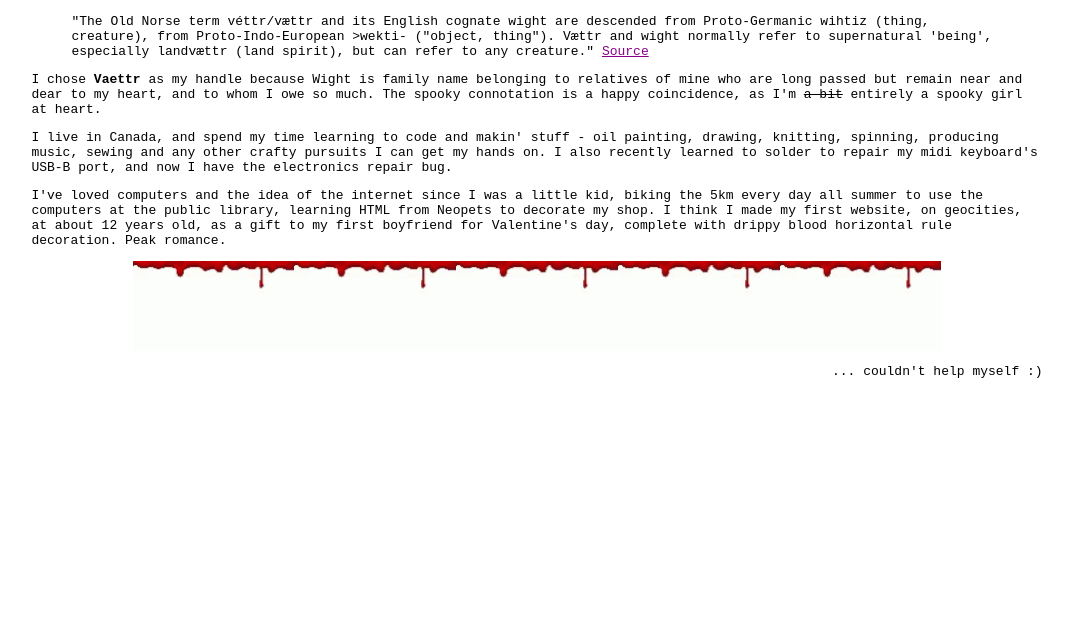
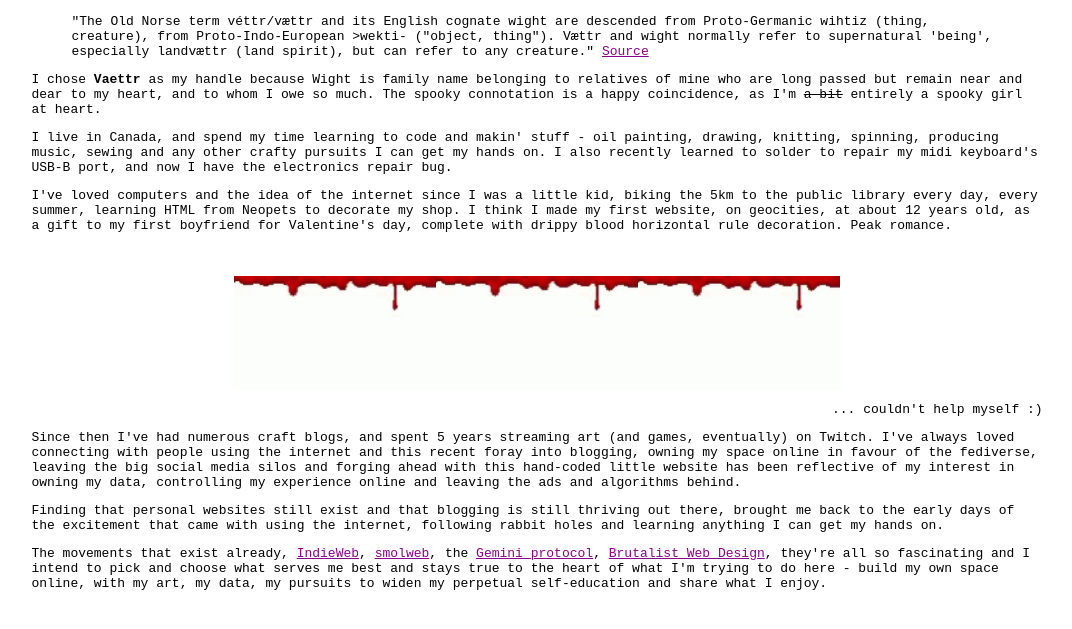
Before and after one commit to kvaettr/blog, an Eleventy site: page src/pages/about.md in a window 1280 px wide. Shown: the part 409-1038 px from the top of the page, without its empty margins (103-1175 px from the left). Before the commit the page ends 829 px from the top, so only its background shows below. Built offline with nearby package versions, Linux system fonts and the light colour scheme; Eleventy itself is replaced by a stand-in of ours; files that its build step writes are made by us from their sources.

Commit message:
Add content to about page

```diff
--- a/src/pages/about.md
+++ b/src/pages/about.md
@@ -17,9 +17,17 @@ I chose **Vaettr** as my handle because Wight is family name belonging to relati
 I live in Canada, and spend my time learning to code and makin' stuff - oil painting, drawing, knitting, spinning, producing music, sewing and any other crafty pursuits I can get my hands on. I also recently learned to solder to repair my midi keyboard's USB-B port, and now I have the electronics repair bug.
 
 
-I've loved computers and the idea of the internet since I was a little kid, biking the 5km every day all summer to use the computers at the public library, learning HTML from Neopets to decorate my shop. I think I made my first website, on geocities, at about 12 years old, as a gift to my first boyfriend for Valentine's day, complete with drippy blood horizontal rule decoration. Peak romance.
+I've loved computers and the idea of the internet since I was a little kid, biking the 5km to the public library every day, every summer, learning HTML from Neopets to decorate my shop. I think I made my first website, on geocities, at about 12 years old, as a gift to my first boyfriend for Valentine's day, complete with drippy blood horizontal rule decoration. Peak romance.
 
 
-<div class="center"><img class="horizontal" src="/images/blood-drip.gif" alt="drippy blood horizontal rule gif"><img class="horizontal" src="/images/blood-drip.gif" alt="drippy blood horizontal rule gif"><img class="horizontal" src="/images/blood-drip.gif" alt="drippy blood horizontal rule gif"><img class="horizontal" src="/images/blood-drip.gif" alt="drippy blood horizontal rule gif"><img class="horizontal" src="/images/blood-drip.gif" alt="drippy blood horizontal rule gif"></div>
+<div class="center"><img class="horizontal" src="/images/blood-drip.gif" alt="drippy blood horizontal rule gif"><img class="horizontal" src="/images/blood-drip.gif" alt="drippy blood horizontal rule gif"><img class="horizontal" src="/images/blood-drip.gif" alt="drippy blood horizontal rule gif"></div>
 
 <p class="right"> ... couldn't help myself :) </p>
+
+Since then I've had numerous craft blogs, and spent 5 years streaming art (and games, eventually) on Twitch. I've always loved connecting with people using the internet and this recent foray into blogging, owning my space online in favour of the fediverse, leaving the big social media silos and forging ahead with this hand-coded little website has been reflective of my interest in owning my data, controlling my experience online and leaving the ads and algorithms behind.
+
+
+Finding that personal websites still exist and that blogging is still thriving out there, brought me back to the early days of the excitement that came with using the internet, following rabbit holes and learning anything I can get my hands on.
+
+
+The movements that exist already, <a href="https://indieweb.org/" target="_blank" rel="noopener noreferrer">IndieWeb</a>, <a href="https://smolweb.org/guidelines.html" target="_blank" rel="noopener noreferrer">smolweb</a>, the <a href="https://geminiprotocol.net/" target="_blank" rel="noopener noreferrer">Gemini protocol</a>, <a href="https://brutalist-web.design/" target="_blank" rel="noopener noreferrer">Brutalist Web Design</a>, they're all so fascinating and I intend to pick and choose what serves me best and stays true to the heart of what I'm trying to do here - build my own space online, with my art, my data, my pursuits to widen my perpetual self-education and share what I enjoy.
--- a/src/style.css
+++ b/src/style.css
@@ -16,8 +16,9 @@ nav {
 
 .center {
     display: flex;
-    width: 80%;
+    width: 60%;
     margin: auto;
+    padding-top: 30px;
 
   }
 
```
